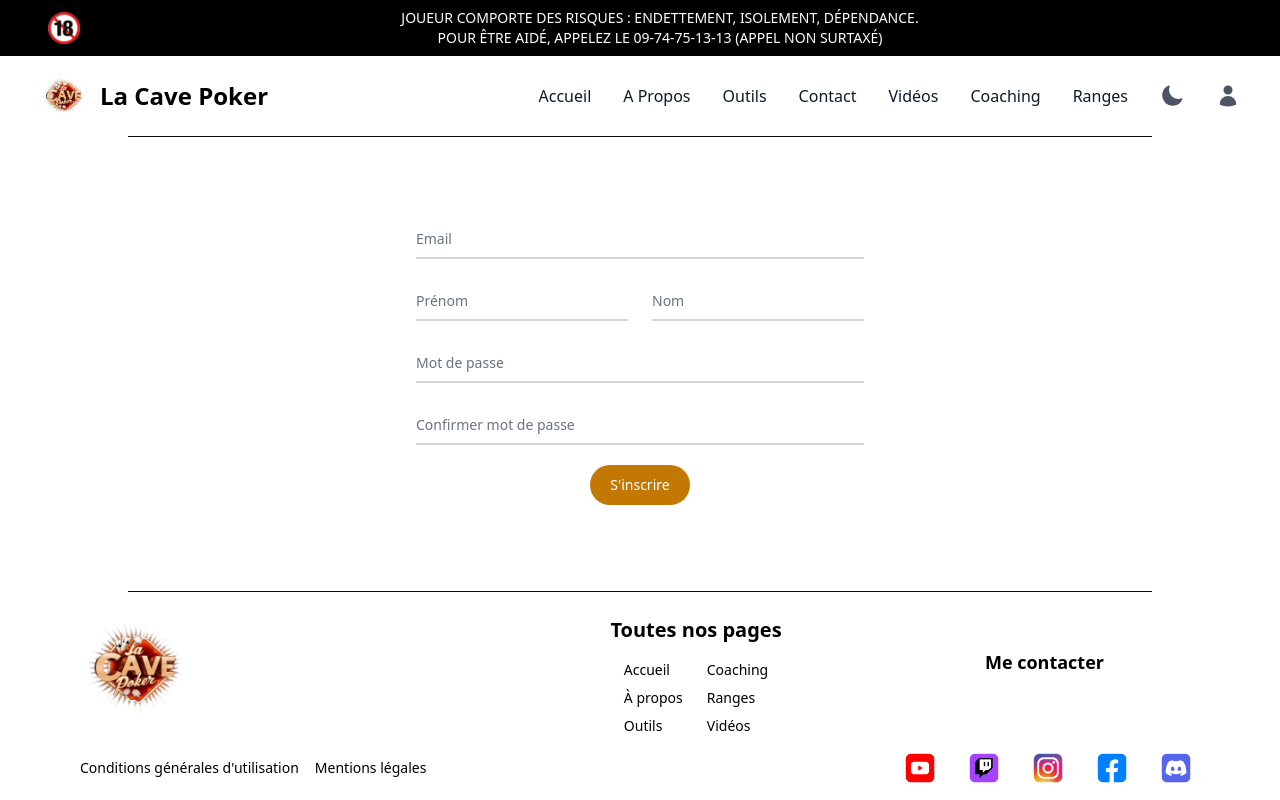
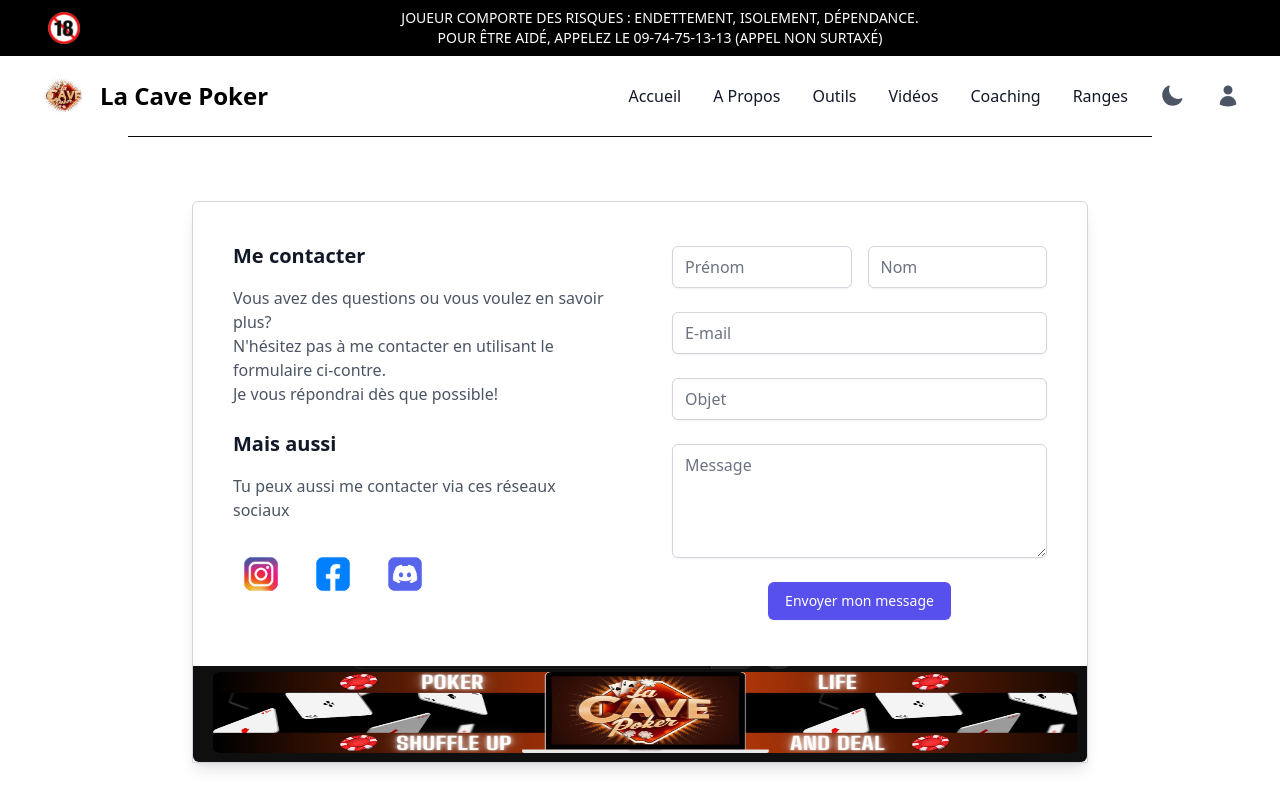
Before and after one commit to migougou/LaCavePoker, a Next.js app: page /contact in a window 1280 px wide. Shown: the top 800 px of the page. Built offline with nearby package versions, Linux system fonts and the light colour scheme.

Commit message:
Création de la page contact

```diff
--- a/app/Components/NavBar.js
+++ b/app/Components/NavBar.js
@@ -25,9 +25,6 @@ export default function NavBar() {
                   <Link href="/outils" className="block py-2 px-3 text-gray-900 rounded hover:bg-gray-100 md:hover:bg-transparent md:border-0 md:hover:text-blue-700 md:p-0 dark:text-white md:dark:hover:text-blue-500 dark:hover:bg-gray-700 dark:hover:text-white md:dark:hover:bg-transparent">Outils</Link>
                 </li>
                 <li>
-                  <Link href="/contact" className="block py-2 px-3 text-gray-900 rounded hover:bg-gray-100 md:hover:bg-transparent md:border-0 md:hover:text-blue-700 md:p-0 dark:text-white md:dark:hover:text-blue-500 dark:hover:bg-gray-700 dark:hover:text-white md:dark:hover:bg-transparent">Contact</Link>
-                </li>
-                <li>
                   <Link href="/videos" className="block py-2 px-3 text-gray-900 rounded hover:bg-gray-100 md:hover:bg-transparent md:border-0 md:hover:text-blue-700 md:p-0 dark:text-white md:dark:hover:text-blue-500 dark:hover:bg-gray-700 dark:hover:text-white md:dark:hover:bg-transparent">Vidéos</Link>
                 </li>
                 <li>
--- a/app/contact/page.js
+++ b/app/contact/page.js
@@ -1,36 +1,60 @@
 
 
-export default function contact(){
+export default function contact() {
   return (
-
-
-  <form className="max-w-md mx-auto mt-20">
-    <div className="relative z-0 w-full mb-5 group">
-        <input type="email" name="floating_email" id="floating_email" className="block py-2.5 px-0 w-full text-sm text-gray-900 bg-transparent border-0 border-b-2 border-gray-300 appearance-none dark:text-white dark:border-gray-600 dark:focus:border-blue-500 focus:outline-none focus:ring-0 focus:border-blue-600 peer" placeholder=" " required />
-        <label for="floating_email" className="peer-focus:font-medium absolute text-sm text-gray-500 dark:text-gray-400 duration-300 transform -translate-y-6 scale-75 top-3 -z-10 origin-[0] peer-focus:start-0 rtl:peer-focus:translate-x-1/4 rtl:peer-focus:left-auto peer-focus:text-blue-600 peer-focus:dark:text-blue-500 peer-placeholder-shown:scale-100 peer-placeholder-shown:translate-y-0 peer-focus:scale-75 peer-focus:-translate-y-6">Email</label>
-    </div>
-    <div className="grid md:grid-cols-2 md:gap-6">
-      <div className="relative z-0 w-full mb-5 group">
-          <input type="text" name="floating_first_name" id="floating_first_name" className="block py-2.5 px-0 w-full text-sm text-gray-900 bg-transparent border-0 border-b-2 border-gray-300 appearance-none dark:text-white dark:border-gray-600 dark:focus:border-blue-500 focus:outline-none focus:ring-0 focus:border-blue-600 peer" placeholder=" " required />
-          <label for="floating_first_name" className="peer-focus:font-medium absolute text-sm text-gray-500 dark:text-gray-400 duration-300 transform -translate-y-6 scale-75 top-3 -z-10 origin-[0] peer-focus:start-0 rtl:peer-focus:translate-x-1/4 peer-focus:text-blue-600 peer-focus:dark:text-blue-500 peer-placeholder-shown:scale-100 peer-placeholder-shown:translate-y-0 peer-focus:scale-75 peer-focus:-translate-y-6">Prénom</label>
-      </div>
-      <div className="relative z-0 w-full mb-5 group">
-          <input type="text" name="floating_last_name" id="floating_last_name" className="block py-2.5 px-0 w-full text-sm text-gray-900 bg-transparent border-0 border-b-2 border-gray-300 appearance-none dark:text-white dark:border-gray-600 dark:focus:border-blue-500 focus:outline-none focus:ring-0 focus:border-blue-600 peer" placeholder=" " required />
-          <label for="floating_last_name" className="peer-focus:font-medium absolute text-sm text-gray-500 dark:text-gray-400 duration-300 transform -translate-y-6 scale-75 top-3 -z-10 origin-[0] peer-focus:start-0 rtl:peer-focus:translate-x-1/4 peer-focus:text-blue-600 peer-focus:dark:text-blue-500 peer-placeholder-shown:scale-100 peer-placeholder-shown:translate-y-0 peer-focus:scale-75 peer-focus:-translate-y-6">Nom</label>
+    <div className="flex flex-col items-center min-h-screen bg-gray-10 p-16">
+      <div className="w-full max-w-4xl bg-white border border-gray-300 shadow-lg rounded-t-md">
+        <div className="p-10">
+          <div className="flex flex-wrap -mx-8">
+            <div className="w-full lg:w-1/2 px-8">
+              <h1 className="text-xl font-semibold text-gray-900 mb-4">Me contacter</h1>
+              <p className="text-gray-600 mb-6">
+                Vous avez des questions ou vous voulez en savoir plus?<br /> N'hésitez pas à me contacter en utilisant le formulaire ci-contre.<br /> Je vous répondrai dès que possible!
+              </p>
+              <h1 className="text-xl font-semibold text-gray-900 mb-4">Mais aussi</h1>
+              <p className="text-gray-600 mb-6">
+                Tu peux aussi me contacter via ces réseaux sociaux
+              </p>
+              <div className="flex space-x-4 mb-6">
+                <a href="#" aria-label="Instagram">
+                  <img src="images/instagram.png" alt="Instagram" className="w-14 h-14" />
+                </a>
+                <a href="#" aria-label="Facebook">
+                  <img src="images/facebook.png" alt="Facebook" className="w-14 h-14" />
+                </a>
+                <a href="#" aria-label="Discord">
+                  <img src="images/discord.png" alt="Discord" className="w-14 h-14" />
+                </a>
               </div>
             </div>
-    <div className="relative z-0 w-full mb-5 group">
-        <input type="password" name="floating_password" id="floating_password" className="block py-2.5 px-0 w-full text-sm text-gray-900 bg-transparent border-0 border-b-2 border-gray-300 appearance-none dark:text-white dark:border-gray-600 dark:focus:border-blue-500 focus:outline-none focus:ring-0 focus:border-blue-600 peer" placeholder=" " required />
-        <label for="floating_password" className="peer-focus:font-medium absolute text-sm text-gray-500 dark:text-gray-400 duration-300 transform -translate-y-6 scale-75 top-3 -z-10 origin-[0] peer-focus:start-0 rtl:peer-focus:translate-x-1/4 peer-focus:text-blue-600 peer-focus:dark:text-blue-500 peer-placeholder-shown:scale-100 peer-placeholder-shown:translate-y-0 peer-focus:scale-75 peer-focus:-translate-y-6">Mot de passe</label>
+            <div className="w-full lg:w-1/2 px-8">
+              <form className="space-y-6">
+                <div className="grid grid-cols-2 gap-4">
+                  <div>
+                    <input type="text" id="prenom" className="mt-1 block w-full rounded-md border-gray-300 shadow-sm focus:border-indigo-500 focus:ring focus:ring-indigo-500 focus:ring-opacity-50" required placeholder="Prénom" />
                   </div>
-    <div className="relative z-0 w-full mb-5 group">
-        <input type="password" name="repeat_password" id="floating_repeat_password" className="block py-2.5 px-0 w-full text-sm text-gray-900 bg-transparent border-0 border-b-2 border-gray-300 appearance-none dark:text-white dark:border-gray-600 dark:focus:border-blue-500 focus:outline-none focus:ring-0 focus:border-blue-600 peer" placeholder=" " required />
-        <label for="floating_repeat_password" className="peer-focus:font-medium absolute text-sm text-gray-500 dark:text-gray-400 duration-300 transform -translate-y-6 scale-75 top-3 -z-10 origin-[0] peer-focus:start-0 rtl:peer-focus:translate-x-1/4 peer-focus:text-blue-600 peer-focus:dark:text-blue-500 peer-placeholder-shown:scale-100 peer-placeholder-shown:translate-y-0 peer-focus:scale-75 peer-focus:-translate-y-6">Confirmer mot de passe</label>
+                  <div>
+                    <input type="text" id="nom" className="mt-1 block w-full rounded-md border-gray-300 shadow-sm focus:border-indigo-500 focus:ring focus:ring-indigo-500 focus:ring-opacity-50" required placeholder="Nom" />
                   </div>
-    <div  className="flex justify-center">
-    <button type="submit" className="text-white bg-yellow-500 hover:bg-blue-800 focus:ring-4 focus:outline-none focus:ring-blue-300 font-medium rounded-full text-sm w-full sm:w-auto px-5 py-2.5 text-center dark:bg-blue-600 dark:hover:bg-blue-700 dark:focus:ring-blue-800">S'inscrire</button>
+                </div>
+                <div>
+                  <input type="text" id="name" className="mt-1 block w-full rounded-md border-gray-300 shadow-sm focus:border-indigo-500 focus:ring focus:ring-indigo-500 focus:ring-opacity-50" required placeholder="E-mail" />
+                </div>
+                <div>
+                  <input type="email" id="email" className="mt-1 block w-full rounded-md border-gray-300 shadow-sm focus:border-indigo-500 focus:ring focus:ring-indigo-500 focus:ring-opacity-50" required placeholder="Objet" />
+                </div>
+                <div>
+                  <textarea id="message" rows="4" className="mt-1 block w-full rounded-md border-gray-300 shadow-sm focus:border-indigo-500 focus:ring focus:ring-indigo-500 focus:ring-opacity-50" required placeholder="Message"></textarea>
+                </div>
+                <div className="flex justify-center">
+                  <button type="submit" className="inline-flex justify-center py-2 px-4 border border-transparent shadow-sm text-sm font-medium rounded-md text-white bg-indigo-600 hover:bg-indigo-700 focus:outline-none focus:ring-2 focus:ring-offset-2 focus:ring-indigo-500">Envoyer mon message</button>
                 </div>
               </form>
-
-    )
+            </div>
+          </div>
+        </div>
+        <img src="images/banniere.png" alt="Bannière" className="w-full h-24  object-fit: fill rounded-b-md" />
+      </div>
+    </div>
+  );
 }
--- /dev/null
+++ b/app/inscription/page.js
@@ -0,0 +1,36 @@
+
+
+export default function inscription(){
+    return (
+
+
+  <form className="max-w-md mx-auto mt-20">
+    <div className="relative z-0 w-full mb-5 group">
+        <input type="email" name="floating_email" id="floating_email" className="block py-2.5 px-0 w-full text-sm text-gray-900 bg-transparent border-0 border-b-2 border-gray-300 appearance-none dark:text-white dark:border-gray-600 dark:focus:border-blue-500 focus:outline-none focus:ring-0 focus:border-blue-600 peer" placeholder=" " required />
+        <label for="floating_email" className="peer-focus:font-medium absolute text-sm text-gray-500 dark:text-gray-400 duration-300 transform -translate-y-6 scale-75 top-3 -z-10 origin-[0] peer-focus:start-0 rtl:peer-focus:translate-x-1/4 rtl:peer-focus:left-auto peer-focus:text-blue-600 peer-focus:dark:text-blue-500 peer-placeholder-shown:scale-100 peer-placeholder-shown:translate-y-0 peer-focus:scale-75 peer-focus:-translate-y-6">Email</label>
+    </div>
+    <div className="grid md:grid-cols-2 md:gap-6">
+      <div className="relative z-0 w-full mb-5 group">
+          <input type="text" name="floating_first_name" id="floating_first_name" className="block py-2.5 px-0 w-full text-sm text-gray-900 bg-transparent border-0 border-b-2 border-gray-300 appearance-none dark:text-white dark:border-gray-600 dark:focus:border-blue-500 focus:outline-none focus:ring-0 focus:border-blue-600 peer" placeholder=" " required />
+          <label for="floating_first_name" className="peer-focus:font-medium absolute text-sm text-gray-500 dark:text-gray-400 duration-300 transform -translate-y-6 scale-75 top-3 -z-10 origin-[0] peer-focus:start-0 rtl:peer-focus:translate-x-1/4 peer-focus:text-blue-600 peer-focus:dark:text-blue-500 peer-placeholder-shown:scale-100 peer-placeholder-shown:translate-y-0 peer-focus:scale-75 peer-focus:-translate-y-6">Prénom</label>
+      </div>
+      <div className="relative z-0 w-full mb-5 group">
+          <input type="text" name="floating_last_name" id="floating_last_name" className="block py-2.5 px-0 w-full text-sm text-gray-900 bg-transparent border-0 border-b-2 border-gray-300 appearance-none dark:text-white dark:border-gray-600 dark:focus:border-blue-500 focus:outline-none focus:ring-0 focus:border-blue-600 peer" placeholder=" " required />
+          <label for="floating_last_name" className="peer-focus:font-medium absolute text-sm text-gray-500 dark:text-gray-400 duration-300 transform -translate-y-6 scale-75 top-3 -z-10 origin-[0] peer-focus:start-0 rtl:peer-focus:translate-x-1/4 peer-focus:text-blue-600 peer-focus:dark:text-blue-500 peer-placeholder-shown:scale-100 peer-placeholder-shown:translate-y-0 peer-focus:scale-75 peer-focus:-translate-y-6">Nom</label>
+      </div>
+    </div>
+    <div className="relative z-0 w-full mb-5 group">
+        <input type="password" name="floating_password" id="floating_password" className="block py-2.5 px-0 w-full text-sm text-gray-900 bg-transparent border-0 border-b-2 border-gray-300 appearance-none dark:text-white dark:border-gray-600 dark:focus:border-blue-500 focus:outline-none focus:ring-0 focus:border-blue-600 peer" placeholder=" " required />
+        <label for="floating_password" className="peer-focus:font-medium absolute text-sm text-gray-500 dark:text-gray-400 duration-300 transform -translate-y-6 scale-75 top-3 -z-10 origin-[0] peer-focus:start-0 rtl:peer-focus:translate-x-1/4 peer-focus:text-blue-600 peer-focus:dark:text-blue-500 peer-placeholder-shown:scale-100 peer-placeholder-shown:translate-y-0 peer-focus:scale-75 peer-focus:-translate-y-6">Mot de passe</label>
+    </div>
+    <div className="relative z-0 w-full mb-5 group">
+        <input type="password" name="repeat_password" id="floating_repeat_password" className="block py-2.5 px-0 w-full text-sm text-gray-900 bg-transparent border-0 border-b-2 border-gray-300 appearance-none dark:text-white dark:border-gray-600 dark:focus:border-blue-500 focus:outline-none focus:ring-0 focus:border-blue-600 peer" placeholder=" " required />
+        <label for="floating_repeat_password" className="peer-focus:font-medium absolute text-sm text-gray-500 dark:text-gray-400 duration-300 transform -translate-y-6 scale-75 top-3 -z-10 origin-[0] peer-focus:start-0 rtl:peer-focus:translate-x-1/4 peer-focus:text-blue-600 peer-focus:dark:text-blue-500 peer-placeholder-shown:scale-100 peer-placeholder-shown:translate-y-0 peer-focus:scale-75 peer-focus:-translate-y-6">Confirmer mot de passe</label>
+    </div>
+    <div  className="flex justify-center">
+    <button type="submit" className="text-white bg-yellow-500 hover:bg-blue-800 focus:ring-4 focus:outline-none focus:ring-blue-300 font-medium rounded-full text-sm w-full sm:w-auto px-5 py-2.5 text-center dark:bg-blue-600 dark:hover:bg-blue-700 dark:focus:ring-blue-800">S'inscrire</button>
+    </div>
+  </form>
+
+    )
+  }
```
Also changed, not shown: public/images/banniere.png (added). Lines whose indentation alone changed are shown as unchanged.
